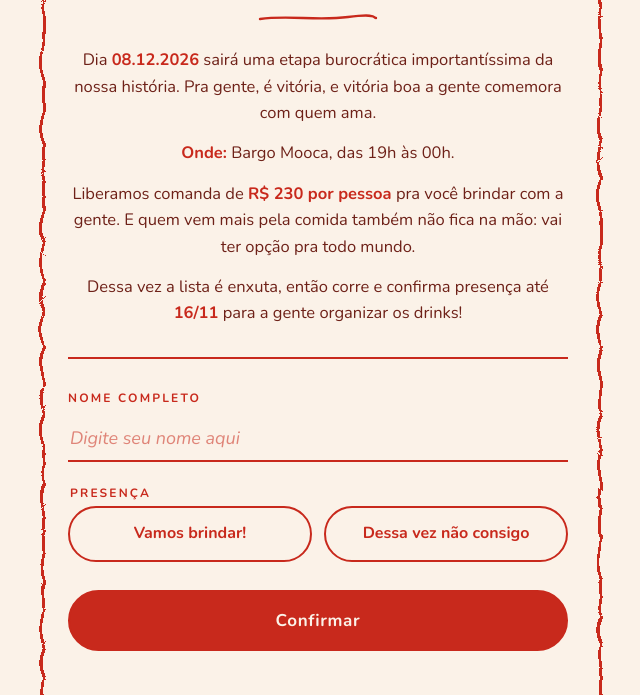
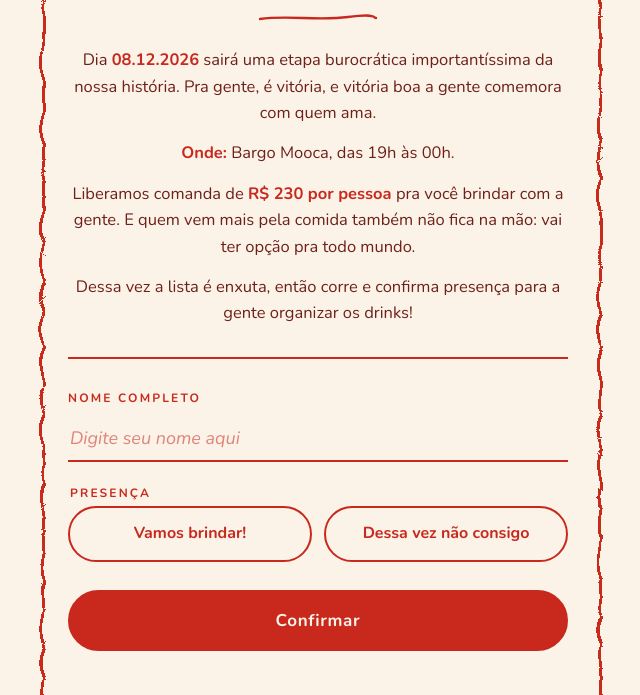
Before and after one commit to larissaemarina/RSPV, a plain HTML site: page index.html in a window 1280 px wide. Shown: the part 219-914 px from the top of the page, without its empty margins (322-962 px from the left). Drawn offline with nearby package versions, Linux system fonts and the light colour scheme.

Commit message:
Add files via upload

```diff
--- a/index.html
+++ b/index.html
@@ -287,7 +287,7 @@
       <p>Dia <strong>08.12.2026</strong> sairá uma etapa burocrática importantíssima da nossa história. Pra gente, é vitória, e vitória boa a gente comemora com quem ama.</p>
       <p><strong>Onde:</strong> Bargo Mooca, das 19h às 00h.</p>
       <p>Liberamos comanda de <strong>R$ 230 por pessoa</strong> pra você brindar com a gente. E quem vem mais pela comida também não fica na mão: vai ter opção pra todo mundo.</p>
-      <p>Dessa vez a lista é enxuta, então corre e confirma presença até <strong>16/11</strong> para a gente organizar os drinks!</p>
+      <p>Dessa vez a lista é enxuta, então corre e confirma presença para a gente organizar os drinks!</p>
     </section>
 
     <form id="rsvp" novalidate>
```
